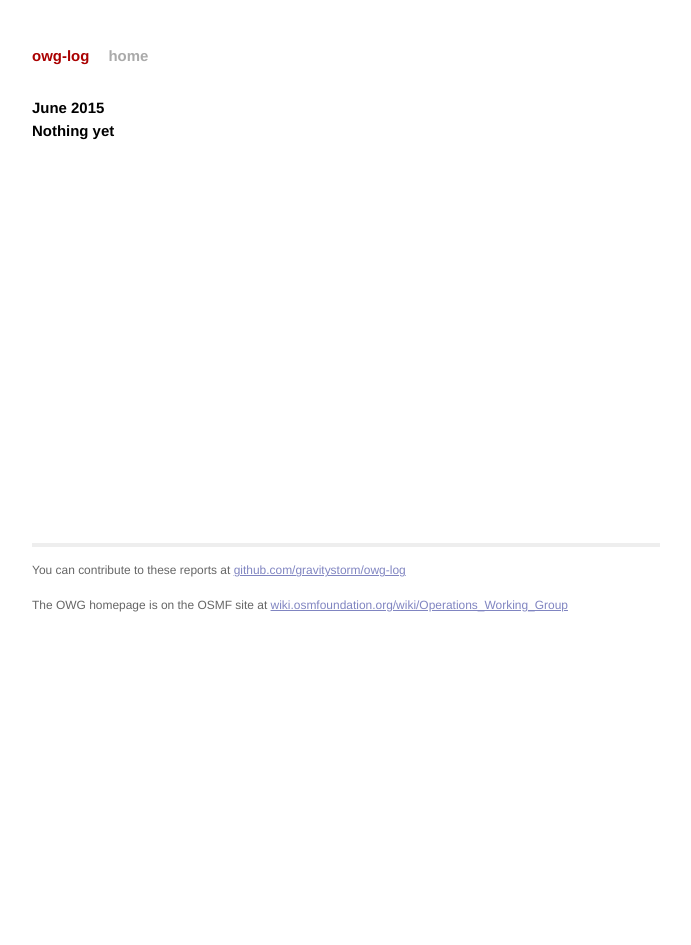
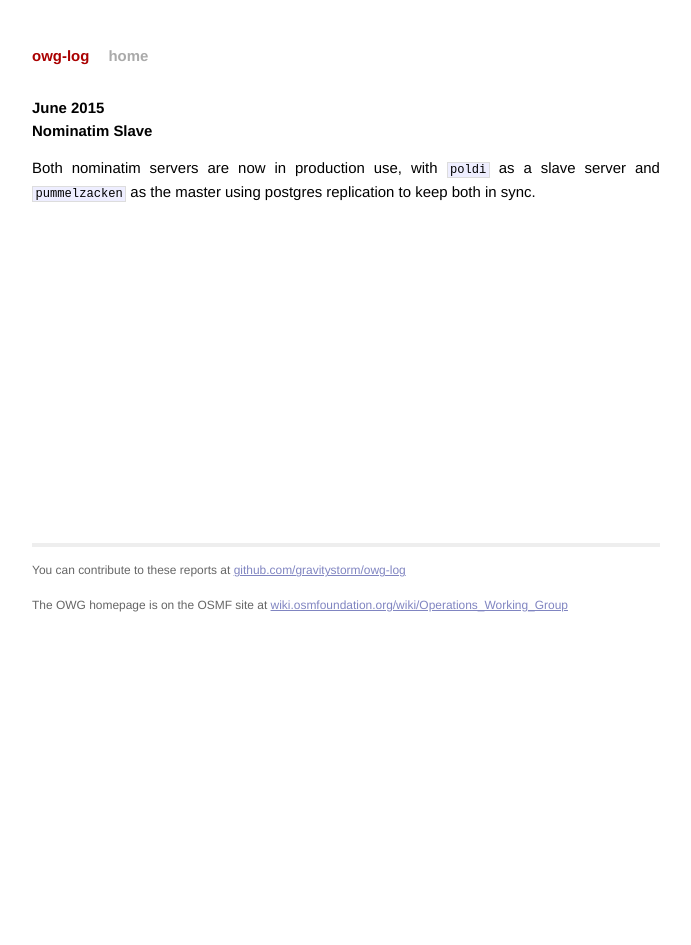
Before and after one commit to openstreetmap/owg-website, a Jekyll site: the page built from _posts/2015-06-01-june.md, in a window 1280 px wide. Shown: the whole page, without its empty margins (294-985 px from the left). Built offline with Jekyll 4.4.1, drawn with Linux system fonts in a browser that asks for light colours; Markdown is read by kramdown in place of the engine named in the settings.

Commit message:
Update 2015-06-01-june.md

```diff
--- a/_posts/2015-06-01-june.md
+++ b/_posts/2015-06-01-june.md
@@ -4,4 +4,6 @@ title:  "June 2015"
 date:   2015-06-30 23:59:59
 ---
 
-# Nothing yet
+# Nominatim Slave
+
+Both nominatim servers are now in production use, with `poldi` as a slave server and `pummelzacken` as the master using postgres replication to keep both in sync.
```
